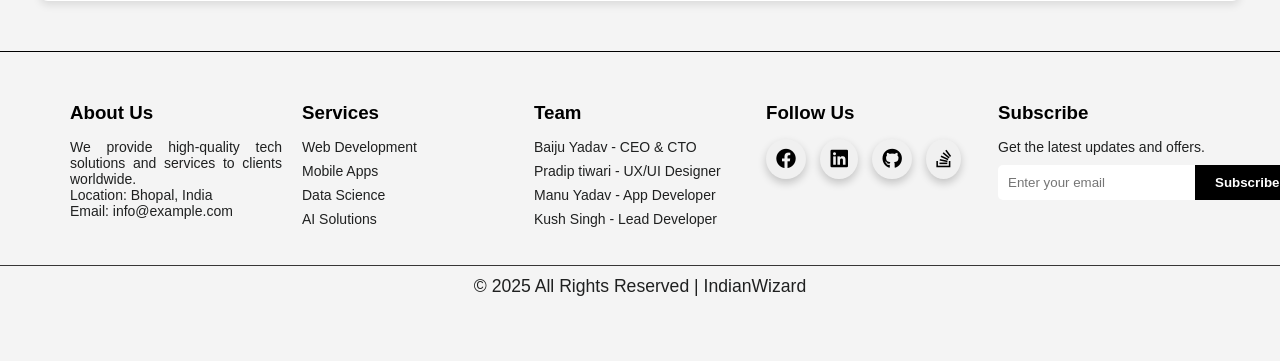
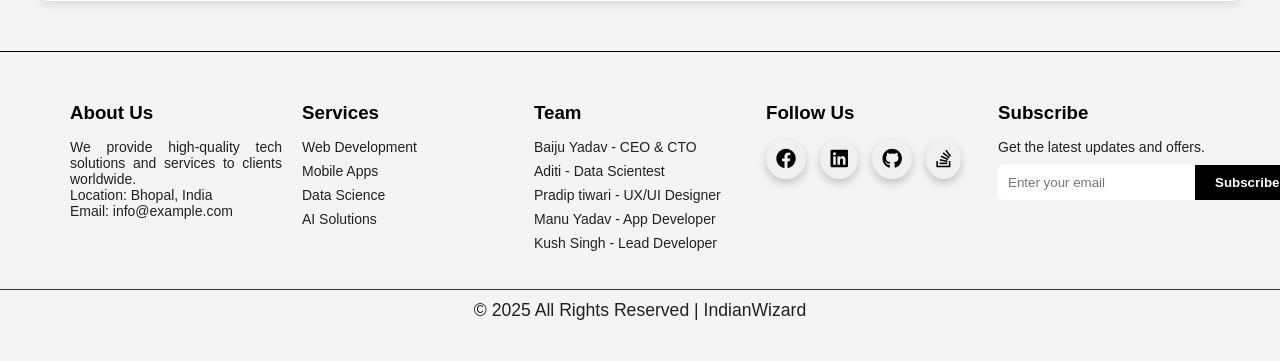
Before and after one commit to AditiSuchi/IndianWizard, a Flask app: page / in a window 1280 px wide. Shown: the part 4218-4579 px from the top of the page. Before the commit the page ends 4514 px from the top, so only its background shows below. Run offline with Flask 3, Linux system fonts and the light colour scheme.

Commit message:
Update index.html

```diff
--- a/templates/index.html
+++ b/templates/index.html
@@ -279,7 +279,7 @@
                     <h3>Team</h3>
                     <ul>
                         <li>Baiju Yadav - CEO & CTO</li>
-
+                         <li>Aditi - Data Scientest</li>
                         <li>Pradip tiwari - UX/UI Designer</li>
                         <li>Manu Yadav - App Developer</li>
                         <li>Kush Singh - Lead Developer</li>
```
